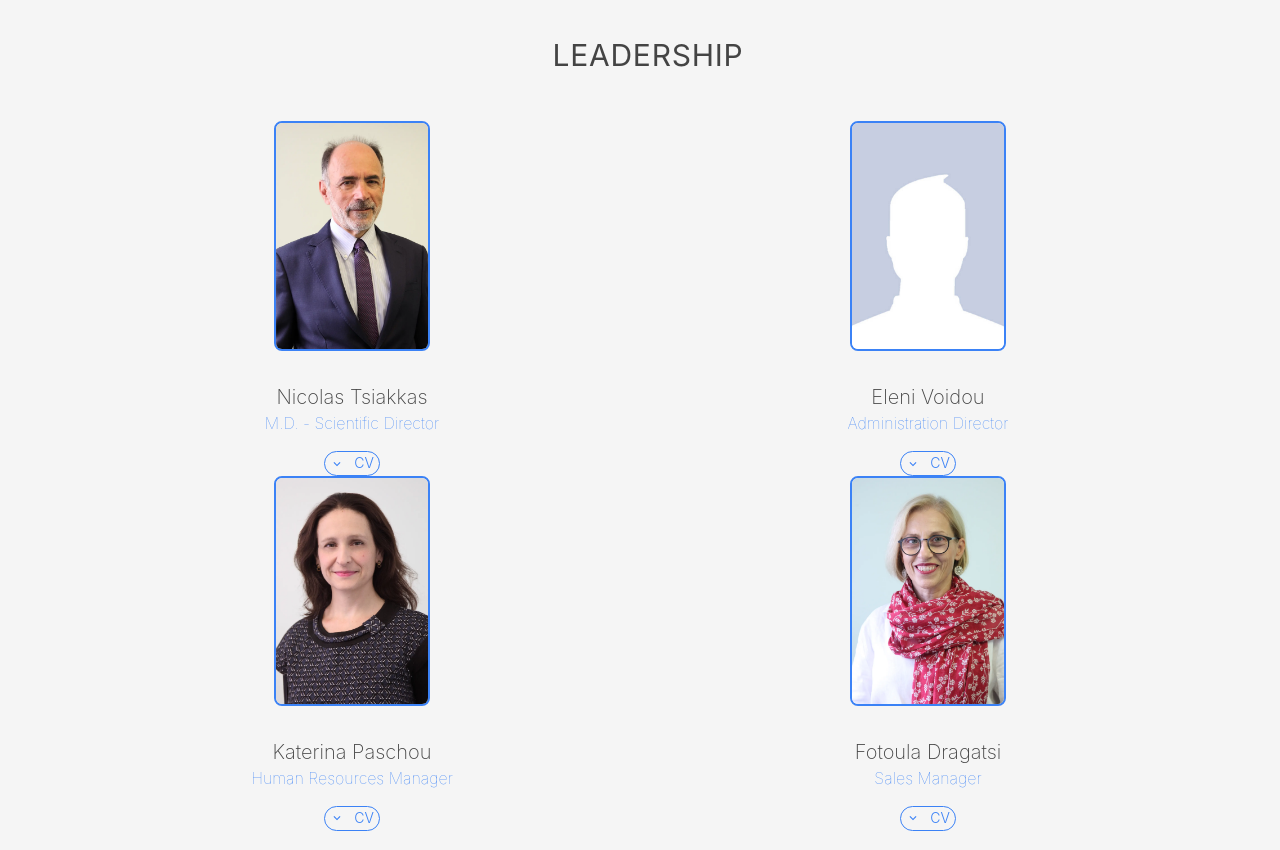
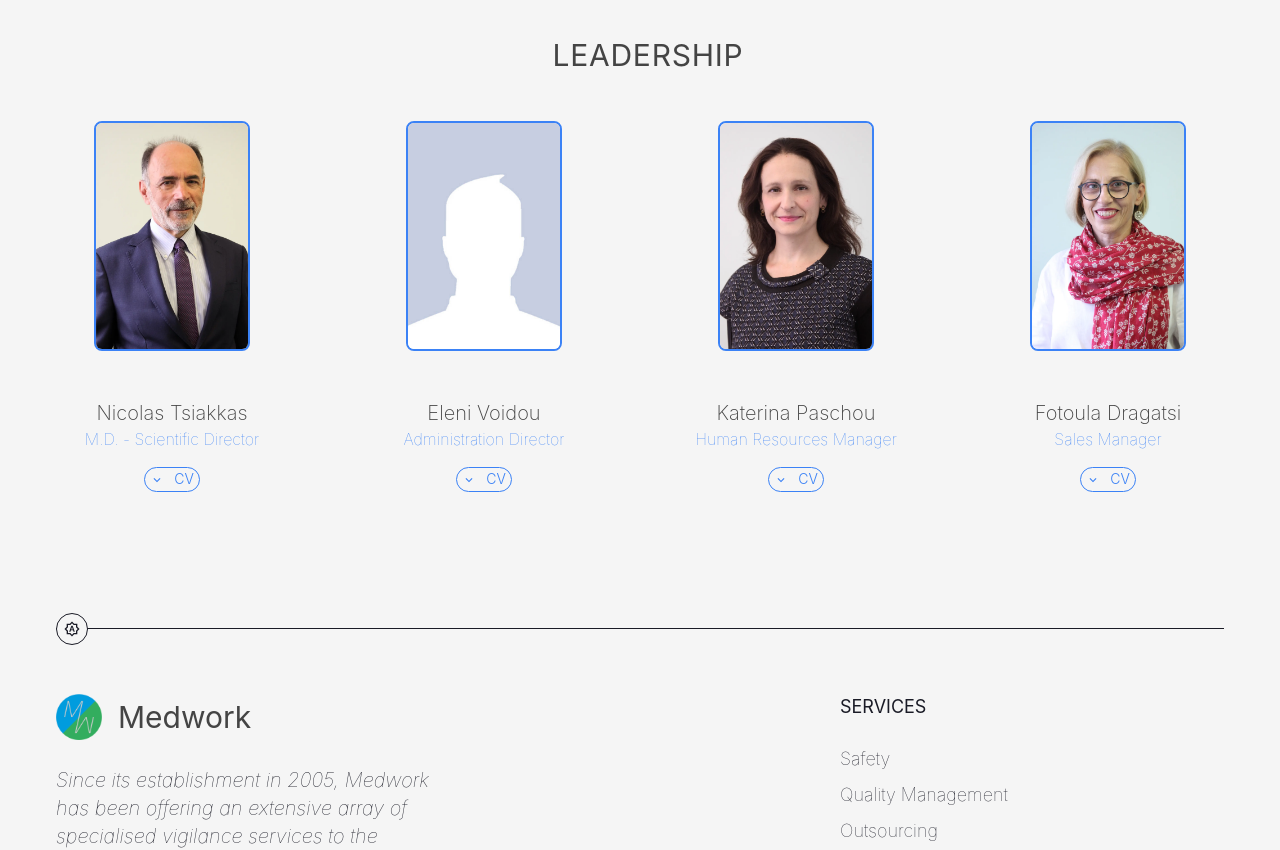
Before and after one commit to Medwork-CRO/webpage, a Next.js app: page /about-us in a window 1280 px wide. Shown: the part 1700-2550 px from the top of the page. Built offline with nearby package versions, Linux system fonts and the light colour scheme.

Commit message:
Update MemberCard and People components

```diff
--- a/src/components/MemberCard.tsx
+++ b/src/components/MemberCard.tsx
@@ -18,8 +18,8 @@ function MemberCard({
     };
 
     return (
-        <div className="flex flex-col items-center content-center">
-            <div className="flex flex-col sm:flex-row md:flex-col items-center content-center">
+        <div className="flex flex-col items-center content-center text-center">
+            <div className="flex flex-col sm:flex-row md:flex-col items-center content-center gap-4">
                 <div className="flex h-[230px] rounded-xl bg-cover">
                     <Image
                         className="w-[156px] rounded-lg border-2 border-blue-500 object-cover"
@@ -27,7 +27,7 @@ function MemberCard({
                         alt={title}
                     />
                 </div>
-                <div className="items-top flex flex-col justify-between px-4">
+                <div className="items-top flex flex-col justify-between">
                     <div className="items-top mt-0 sm:mt-8 flex flex-col text-2xl font-light narrow-letters leading-relaxed text-medwork-brown dark:text-white">
                         <div className="flex flex-col items-center">
                             <div className="flex items-center">
--- a/src/components/People.tsx
+++ b/src/components/People.tsx
@@ -42,18 +42,17 @@ const membersInfo: MemberInfo[] = [
 
 function People() {
     return (
-        <div className="grid grid-cols-1 sm:grid-cols-2 lg:grid-cols-4">
+        <div className="grid grid-cols-1 sm:grid-cols-2 md:grid-cols-4 gap-12 sm:gap-24">
             {/* <div className="flex flex-wrap justify-between w-full gap-8 items-center self-center"> */}
             {membersInfo.map((memberInfo, i) => (
-                <div key={i}>
                 <MemberCard
                     image={memberInfo.image}
                     name={memberInfo.name}
                     title={memberInfo.title}
                     description={memberInfo.description}
                     linkedInTag={""}
+                    key={i}
                 />
-                </div>
             ))}
         </div>
     );
```
Lines whose indentation alone changed are shown as unchanged.
